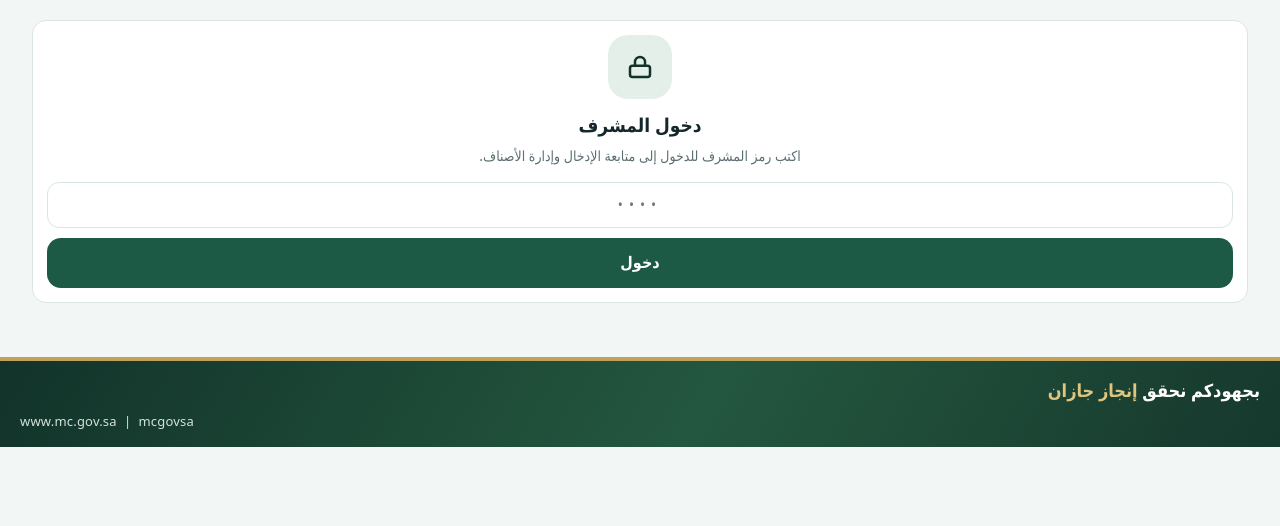
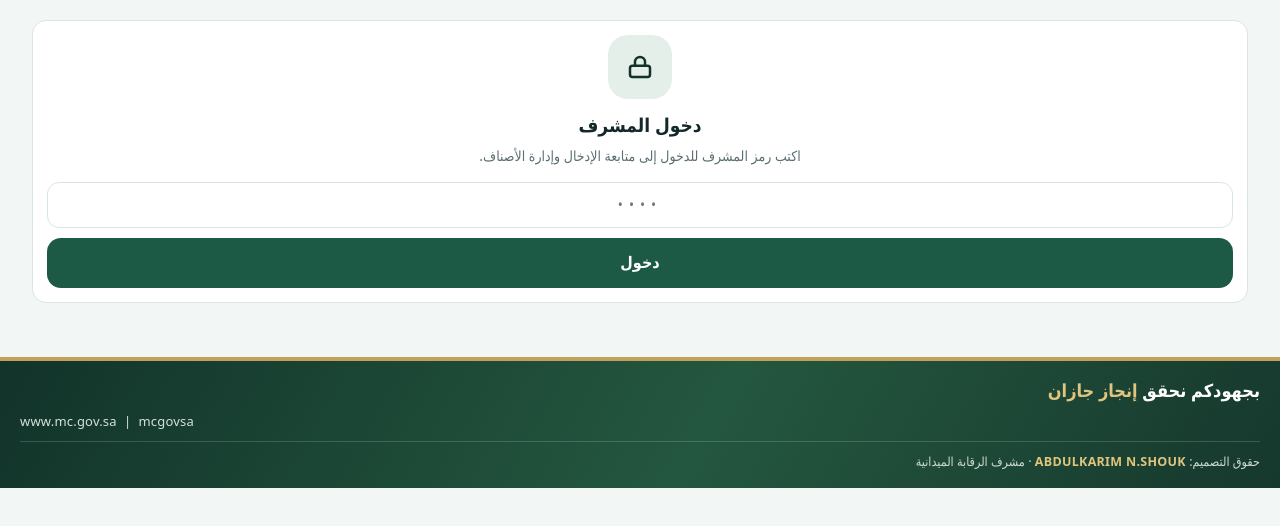
Before and after one commit to ABDULKARIM-SHOUK/ABDULKARIM-SHOUK.GITHUB.IO, a plain HTML site: page price/admin.html in a window 1280 px wide. Shown: the part 166-692 px from the top of the page. Drawn offline with Linux system fonts and the light colour scheme.

Commit message:
حقوق التصميم

```diff
--- a/price/admin.html
+++ b/price/admin.html
@@ -203,6 +203,11 @@ bdi{unicode-bidi:isolate}
 .ofoot b{display:block;font-size:18px;font-weight:800}
 .ofoot span{display:block;margin-top:6px;font-size:13px;color:#d5e2dc;direction:ltr;text-align:left;letter-spacing:.2px}
 body.visit .ofoot{display:none}
+.ofoot .credit{display:block;margin-top:10px;padding-top:9px;border-top:1px solid rgba(255,255,255,.16);font-style:normal;font-size:12.5px;color:#cfdcd6;line-height:1.7}
+.ofoot .credit small{font-size:inherit;white-space:nowrap}
+.ofoot .credit bdi{color:#e0c57e;font-weight:700;letter-spacing:.3px}
+.vcredit{text-align:center;font-size:12px;color:var(--muted);margin:4px 0 14px;line-height:1.7}
+.vcredit bdi{font-weight:700;color:var(--ink);letter-spacing:.3px}
 body.haspub .ofoot{margin-bottom:76px}
 
 /* ---------- الحالات، الإنجاز الشهري، التقرير ---------- */
@@ -286,7 +291,7 @@ body.haspub .ofoot{margin-bottom:76px}
 </div>
 
 <main id="main"></main>
-<footer class="ofoot"><div class="in"><b>بجهودكم نحقق <i>إنجاز جازان</i></b><span>www.mc.gov.sa &nbsp;|&nbsp; mcgovsa</span></div></footer>
+<footer class="ofoot"><div class="in"><b>بجهودكم نحقق <i>إنجاز جازان</i></b><span>www.mc.gov.sa &nbsp;|&nbsp; mcgovsa</span><em class="credit">حقوق التصميم: <bdi dir="ltr">ABDULKARIM N.SHOUK</bdi> · <small>مشرف الرقابة الميدانية</small></em></div></footer>
 
 <div class="pubbar" id="pubbar" hidden>
   <div class="in"><span><b id="pubN">0</b> تغييراً لم يُنشر بعد</span><button class="btn" id="pubBtn">مراجعة ونشر</button></div>
```
